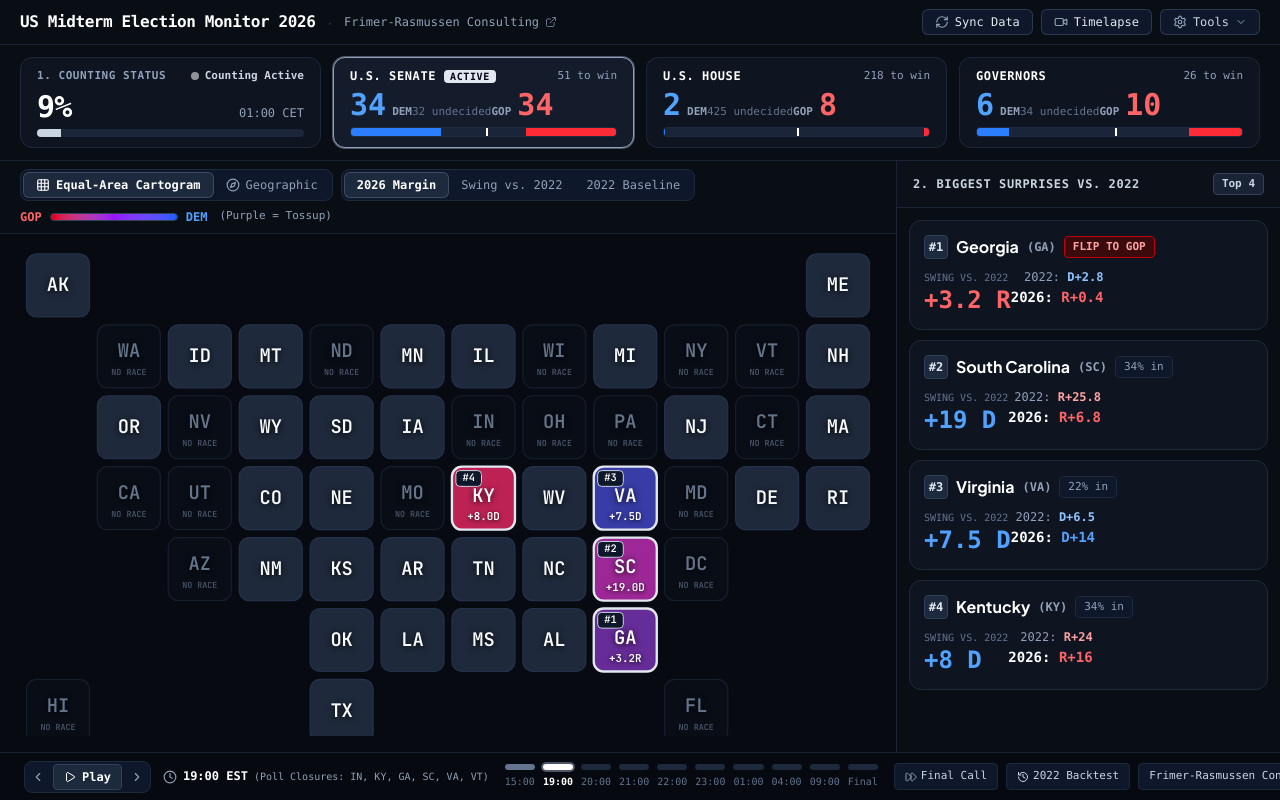
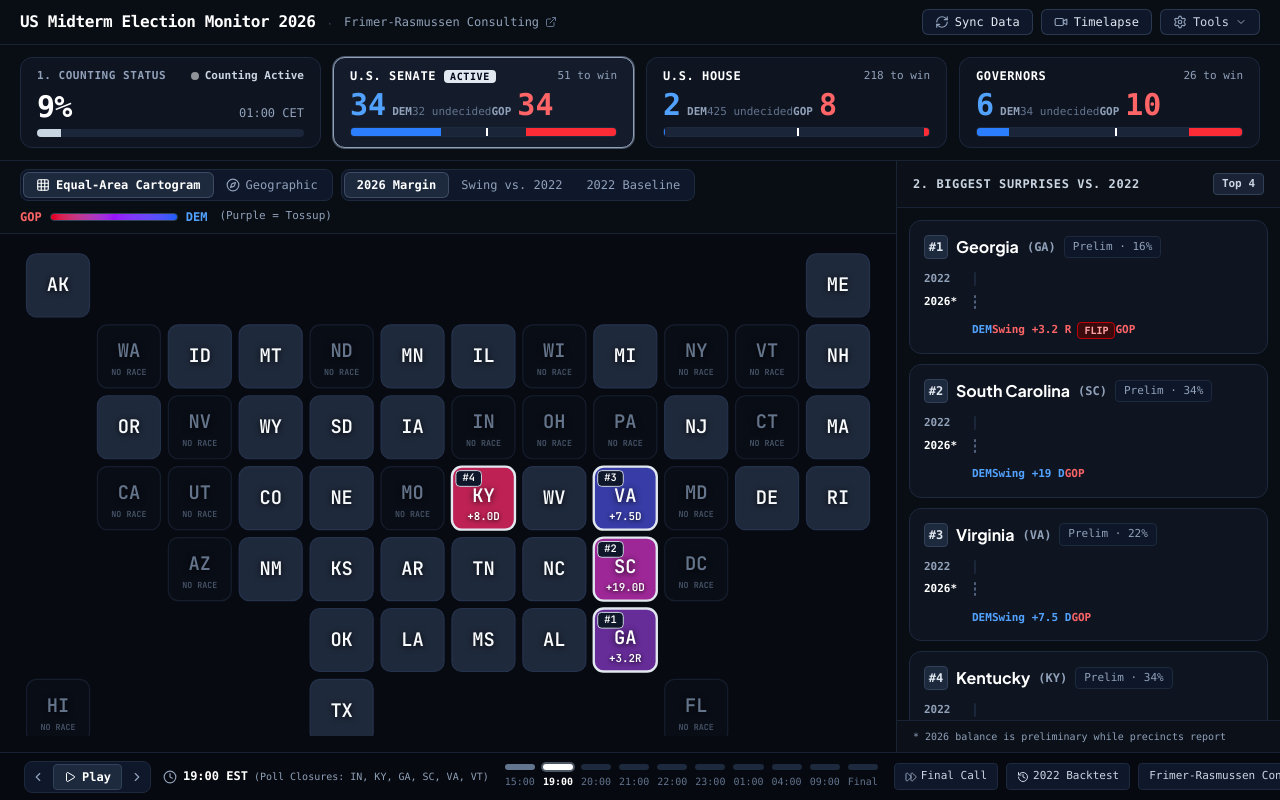
Before and after one commit to MiFriRa/us-midterm-election-monitor-2026, a React (Vite) app: page / in a window 1280 px wide. Both pictures are taken after a click on the button 136 px from the left and 776 px from the top of the page. Built offline with nearby package versions, Linux system fonts and the light colour scheme.

Commit message:
feat(ui): replace competing margin numbers in Top Surprises with stacked 2022 vs 2026 balance bars

```diff
--- a/src/components/TopSurprisesDeck.tsx
+++ b/src/components/TopSurprisesDeck.tsx
@@ -50,18 +50,26 @@ export const TopSurprisesDeck: React.FC<TopSurprisesDeckProps> = ({
           surprises.map((item) => {
             const isSelected = selectedStateId === item.stateCode;
             const isDemSwing = item.swingValue > 0;
+            const isPreliminary = item.reportingPct < 100;
+
+            // Convert margins (Dem% - GOP%) into two-party 0–100% balance shares for direct visual comparison
+            const demShare2022 = Math.max(8, Math.min(92, Number((50 + item.margin2022 / 2).toFixed(1))));
+            const gopShare2022 = Number((100 - demShare2022).toFixed(1));
+
+            const demShare2026 = Math.max(8, Math.min(92, Number((50 + item.margin2026 / 2).toFixed(1))));
+            const gopShare2026 = Number((100 - demShare2026).toFixed(1));
 
             return (
               <button
                 key={item.stateCode}
                 onClick={() => onSelectState(item.stateCode)}
-                className={`w-full text-left p-3.5 rounded-xl border transition-all cursor-pointer flex flex-col gap-2 ${
+                className={`w-full text-left p-3.5 rounded-xl border transition-all cursor-pointer flex flex-col gap-2.5 ${
                   isSelected
                     ? 'bg-[#161f30] border-white ring-1 ring-white/50 shadow-lg'
                     : 'bg-[#0e1420] border-slate-800 hover:border-slate-600 hover:bg-[#121928]'
                 }`}
               >
-                {/* Row 1: Rank + State Name + Flip / Reporting Badge */}
+                {/* Row 1: Rank + State Name + Preliminary / Flip Status */}
                 <div className="flex items-center justify-between gap-2">
                   <div className="flex items-center gap-2 min-w-0">
                     <span className="w-6 h-6 rounded flex items-center justify-center font-mono font-bold text-xs bg-slate-800 text-slate-200 border border-slate-700 shrink-0">
@@ -75,52 +83,83 @@ export const TopSurprisesDeck: React.FC<TopSurprisesDeckProps> = ({
                     </span>
                   </div>
 
-                  {item.isFlip ? (
-                    <span
-                      className={`text-[11px] font-mono font-bold uppercase px-2 py-0.5 rounded border shrink-0 ${
-                        item.flippedTo === 'DEM'
-                          ? 'bg-blue-950/80 text-blue-300 border-blue-700'
-                          : 'bg-red-950/80 text-red-300 border-red-700'
-                      }`}
-                    >
-                      FLIP TO {item.flippedTo}
-                    </span>
-                  ) : (
-                    <span className="text-[11px] font-mono text-slate-400 bg-slate-900 px-2 py-0.5 rounded border border-slate-800 shrink-0">
-                      {item.reportingPct}% in
-                    </span>
-                  )}
+                  <span className="text-[11px] font-mono text-slate-400 bg-slate-900/90 px-2 py-0.5 rounded border border-slate-800 shrink-0">
+                    {isPreliminary ? `Prelim · ${item.reportingPct}%` : 'Final · 100%'}
+                  </span>
                 </div>
 
-                {/* Row 2: Huge Readable Swing vs 2022 (Pure Blue or Pure Red) */}
-                <div className="flex items-baseline justify-between pt-0.5">
-                  <div>
-                    <div className="text-[10px] font-mono uppercase text-slate-500">
-                      Swing vs. 2022
-                    </div>
-                    <div
-                      className={`text-2xl font-black font-mono leading-tight ${
-                        isDemSwing ? 'text-blue-400' : 'text-red-400'
-                      }`}
-                    >
-                      {item.swingLabel}
+                {/* Row 2: Direct Visual Balance Comparison (2022 Desaturated vs 2026 Vivid, Same Size) */}
+                <div className="space-y-1.5 pt-0.5">
+                  {/* 2022 Baseline Balance (Less Saturated, Identical Dimensions) */}
+                  <div className="flex items-center gap-2.5">
+                    <span className="w-10 text-[11px] font-mono font-semibold text-slate-400 shrink-0">
+                      2022
+                    </span>
+                    <div className="relative flex-1 h-3.5 rounded-sm overflow-hidden flex bg-slate-900 border border-slate-800/90">
+                      <div
+                        className="h-full bg-blue-500/40 transition-all duration-500"
+                        style={{ width: `${demShare2022}%` }}
+                      />
+                      <div
+                        className="h-full bg-red-500/40 transition-all duration-500"
+                        style={{ width: `${gopShare2022}%` }}
+                      />
+                      {/* 50/50 Center Line */}
+                      <div className="absolute top-0 bottom-0 left-1/2 -translate-x-1/2 w-0.5 bg-slate-300/60 z-10" />
                     </div>
                   </div>
 
-                  <div className="text-right font-mono">
-                    <div className="text-xs text-slate-400">
-                      2022:{' '}
-                      <strong className={item.margin2022 >= 0 ? 'text-blue-300' : 'text-red-300'}>
-                        {item.margin2022 >= 0 ? `D+${item.margin2022}` : `R+${Math.abs(item.margin2022)}`}
-                      </strong>
-                    </div>
-                    <div className="text-sm font-bold text-white mt-0.5">
-                      2026:{' '}
-                      <strong className={item.margin2026 >= 0 ? 'text-blue-400' : 'text-red-400'}>
-                        {item.margin2026 >= 0 ? `D+${item.margin2026}` : `R+${Math.abs(item.margin2026)}`}
-                      </strong>
+                  {/* 2026 Current Balance (Full Saturation, Identical Dimensions) */}
+                  <div className="flex items-center gap-2.5">
+                    <span className="w-10 text-[11px] font-mono font-bold text-white shrink-0">
+                      {isPreliminary ? '2026*' : '2026'}
+                    </span>
+                    <div
+                      className={`relative flex-1 h-3.5 rounded-sm overflow-hidden flex bg-slate-900 ${
+                        isPreliminary ? 'border border-dashed border-slate-500/80' : 'border border-slate-700'
+                      }`}
+                    >
+                      <div
+                        className="h-full bg-blue-500 transition-all duration-500"
+                        style={{ width: `${demShare2026}%` }}
+                      />
+                      <div
+                        className="h-full bg-red-500 transition-all duration-500"
+                        style={{ width: `${gopShare2026}%` }}
+                      />
+                      {/* 2022 Reference Tick on 2026 Bar */}
+                      <div
+                        className="absolute top-0 bottom-0 w-0.5 bg-slate-950/80 z-10"
+                        style={{ left: `${demShare2022}%` }}
+                      />
+                      {/* 50/50 Center Line */}
+                      <div className="absolute top-0 bottom-0 left-1/2 -translate-x-1/2 w-0.5 bg-white z-20" />
                     </div>
                   </div>
+                </div>
+
+                {/* Row 3: Minimal Party Anchors & Single Swing / Flip Indicator */}
+                <div className="flex items-center justify-between text-[11px] font-mono pt-0.5">
+                  <span className="text-blue-400 font-semibold pl-12">DEM</span>
+
+                  <div className="flex items-center gap-1.5">
+                    <span className={isDemSwing ? 'text-blue-400 font-bold' : 'text-red-400 font-bold'}>
+                      Swing {item.swingLabel}
+                    </span>
+                    {item.isFlip && (
+                      <span
+                        className={`text-[10px] font-bold uppercase px-1.5 py-0.2 rounded border ${
+                          item.flippedTo === 'DEM'
+                            ? 'bg-blue-950/80 text-blue-300 border-blue-700'
+                            : 'bg-red-950/80 text-red-300 border-red-700'
+                        }`}
+                      >
+                        FLIP
+                      </span>
+                    )}
+                  </div>
+
+                  <span className="text-red-400 font-semibold">GOP</span>
                 </div>
               </button>
             );
@@ -128,6 +167,12 @@ export const TopSurprisesDeck: React.FC<TopSurprisesDeckProps> = ({
         )}
       </div>
 
+      {isCounting && surprises.length > 0 && nationalReportingPct < 100 && (
+        <div className="px-4 py-2 border-t border-slate-800/80 bg-[#0b1019] text-[10px] font-mono text-slate-400 shrink-0">
+          * 2026 balance is preliminary while precincts report
+        </div>
+      )}
+
     </aside>
   );
 };
```
